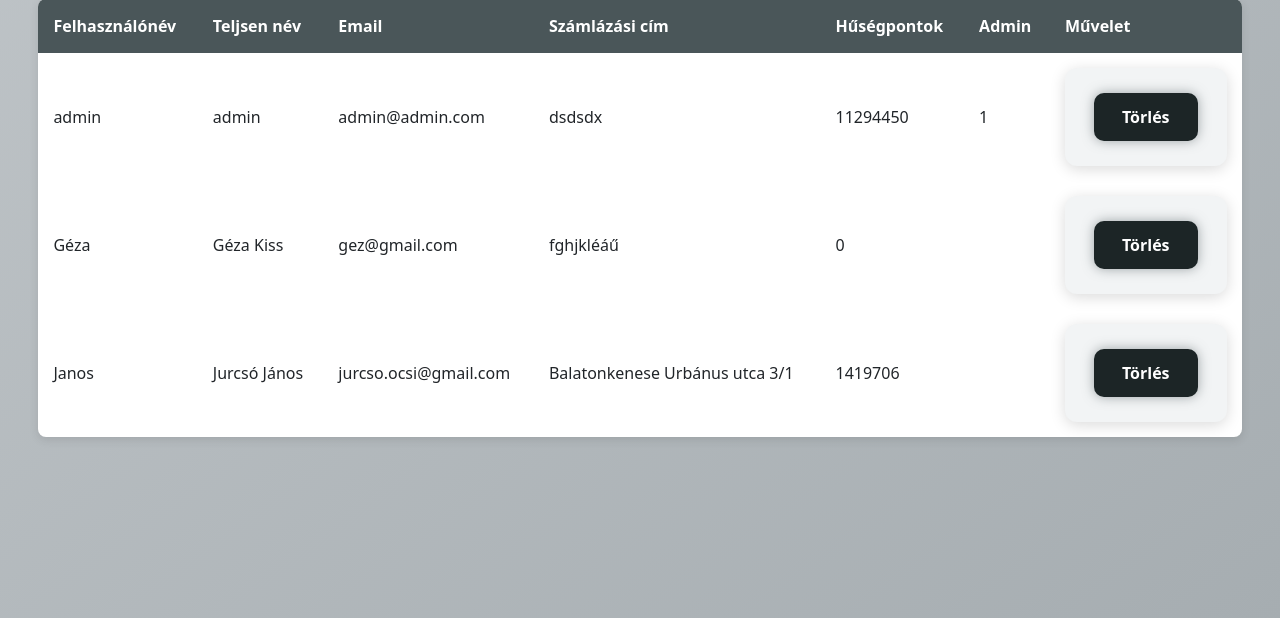
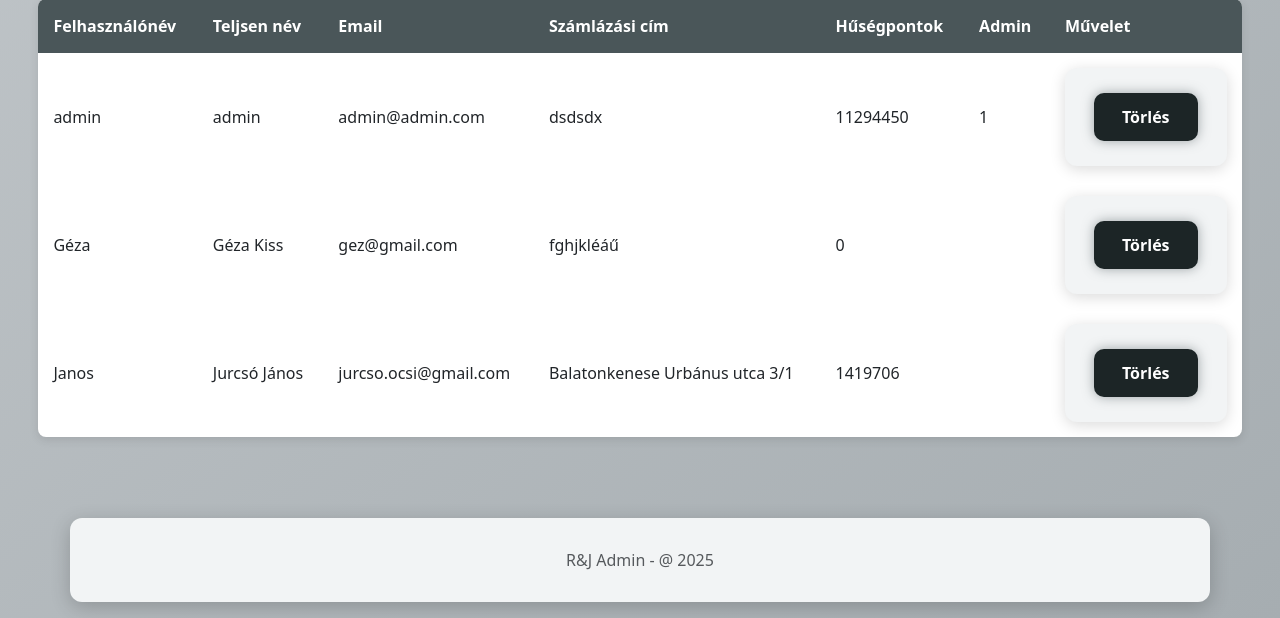
Before and after one commit to 13c-jurcso/R-J_autoberles, a PHP site: page /admin_jogosultsag.php in a window 1280 px wide. Shown: the part 1507-2125 px from the top of the page. Run offline with PHP 8.4, Linux system fonts and the light colour scheme; data comes from the database, SQL or seed files in the repository.

Commit message:
admin - footer és velemenyek formazas

```diff
--- a/admin/php/admin_akciok.php
+++ b/admin/php/admin_akciok.php
@@ -263,6 +263,10 @@ $jarmuvek = adatokLekerese($jarmuvek_sql);
         echo '</table>';
         ?>
     </div>
+
+    <footer class="container mt-5 mb-3 text-center text-muted">
+        R&J Admin - @ <?=date('Y') ?>
+    </footer>
 </body>
 </html>
 <?php $db->close(); ?>
--- a/admin/php/admin_berlesek.php
+++ b/admin/php/admin_berlesek.php
@@ -241,6 +241,10 @@
         // Oldal betöltésekor bérlések lekérése
         document.addEventListener('DOMContentLoaded', loadBerlesek);
     </script>
+
+    <footer class="container mt-5 mb-3 text-center text-muted">
+        R&J Admin - @ <?= date('Y') ?>
+    </footer>
 </body>
 
 </html>
--- a/admin/php/admin_jogosultsag.php
+++ b/admin/php/admin_jogosultsag.php
@@ -176,10 +176,8 @@ if ($_SERVER['REQUEST_METHOD'] === 'POST' && isset($_POST['felhasznalo_modositas
         </div>
     </div>
 
-    <div>
-        <?php
-
-        ?>
-    </div>
+    <footer class="container mt-5 mb-3 text-center text-muted">
+        R&J Admin - @ <?=date('Y') ?>
+    </footer>
 </body>
 </html>
--- a/admin/php/admin_velemenyek.php
+++ b/admin/php/admin_velemenyek.php
@@ -125,7 +125,7 @@ if ($_SERVER['REQUEST_METHOD'] === 'POST' && isset($_POST['valasz_submit'])) {
         <?php
         $velemenyek_sql = "SELECT v.velemeny_id, v.felhasznalo_nev, v.uzenet, v.datum, v.admin_valasz, v.jarmu_id, j.gyarto, j.tipus
                            FROM velemenyek v
-                           LEFT JOIN jarmuvek j ON v.jarmu_id = j.jarmu_id";
+                           LEFT JOIN jarmuvek j ON v.jarmu_id = j.jarmu_id ORDER BY v.velemeny_id DESC;";
         $velemenyek = adatokLekerese($velemenyek_sql);
 
         echo '<table><tr><th>ID</th><th>Felhasználó</th><th>Vélemény</th><th>Dátum</th><th>Jármű</th><th>Admin válasz</th><th>Művelet</th></tr>';
@@ -152,6 +152,10 @@ if ($_SERVER['REQUEST_METHOD'] === 'POST' && isset($_POST['valasz_submit'])) {
         echo '</table>';
         ?>
     </div>
+
+    <footer class="container mt-5 mb-3 text-center text-muted">
+        R&J Admin - @ <?=date('Y') ?>
+    </footer>
 </body>
 </html>
 <?php $db->close(); ?>
```
